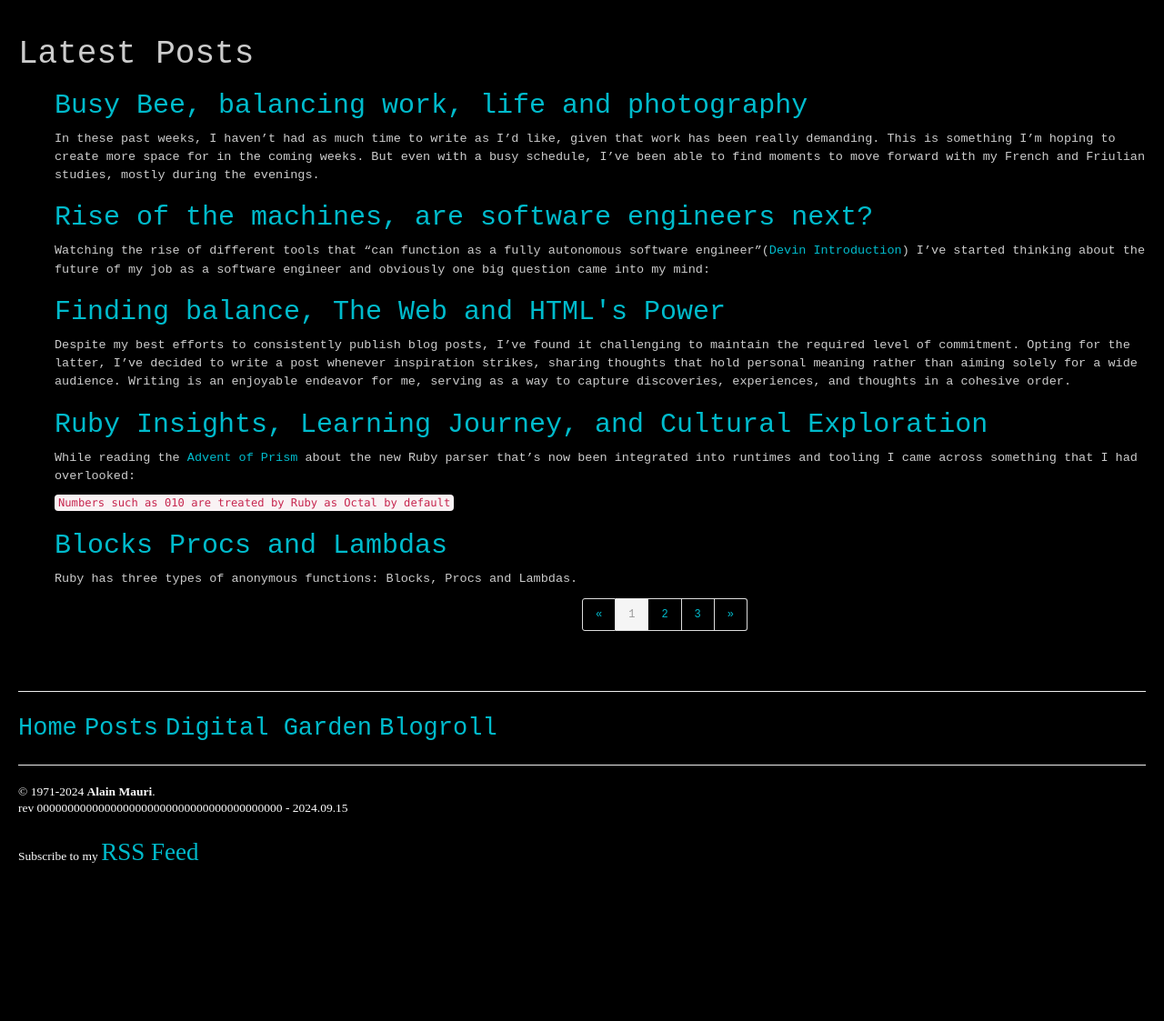
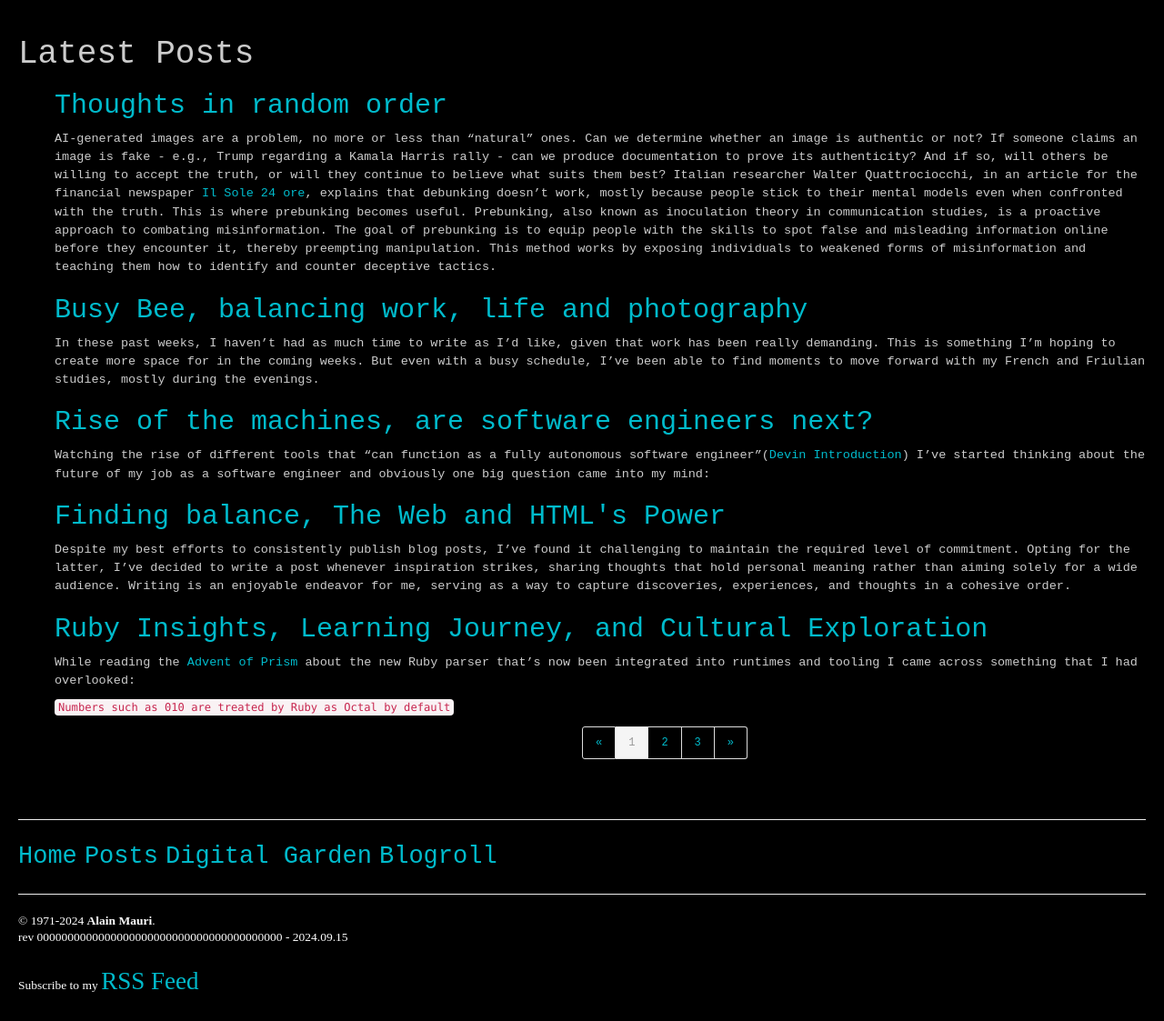
Before and after one commit to wildeng/wildeng.github.io, a Jekyll site: the page built from blog.html, in a window 1280 px wide. Shown: the whole page at 91% size. Built offline with Jekyll 4.4.1, drawn with Linux system fonts in a browser that asks for light colours; the list of posts is cut into pages by our own code; before the commit the page ends 981 px from its top, so only the background shows below that.

Commit message:
Add August 2024 blogpost

```diff
--- /dev/null
+++ b/_posts/2024-08-26-random-thoughts.md
@@ -0,0 +1,69 @@
+---
+layout: post
+author: Wildeng
+2024: 2024-08-26
+title: Thoughts in random order
+---
+
+AI-generated images are a problem, no more or less than "natural" ones. Can we determine whether an image is authentic or not? If someone claims an image is fake - e.g., Trump regarding a Kamala Harris rally -
+can we produce documentation to prove its authenticity? And if so, will others be willing to accept the truth, or will they continue to believe what suits them best?
+Italian researcher Walter Quattrociocchi, in an article for the financial newspaper [Il Sole 24 ore](https://www.ilsole24ore.com/art/armarsi-contro-fake-news-strumenti-il-prebunking-e-debunking-AGTHB8W), explains that debunking doesn't work, mostly because people stick to their mental models
+even when confronted with the truth. This is where prebunking becomes useful.
+Prebunking, also known as inoculation theory in communication studies, is a proactive approach to combating misinformation.
+The goal of prebunking is to equip people with the skills to spot false and misleading information online before they encounter it, thereby preempting manipulation.
+This method works by exposing individuals to weakened forms of misinformation and teaching them how to identify and counter deceptive tactics.
+
+Key aspects of prebunking include:
+
+1. Education: Teaching critical thinking skills and common manipulation techniques used in misinformation.
+2. Exposure: Presenting mild doses of misinformation along with explanations of why it's misleading.
+3. Practice: Allowing individuals to apply their new knowledge in controlled scenarios.
+4. Reinforcement: Regularly updating and reinforcing these skills as misinformation tactics evolve.
+
+By implementing prebunking strategies, the aim is to make online users more resilient to being misled in the future.
+This approach acknowledges that prevention is often more effective than cure when it comes to battling the spread of misinformation in our digital age.
+
+I've been back to Italy with the whole family after two years. Many things have changed, and I feel I belong to a different place now.
+But still, when I come here, many sweet memories come to my mind, and I start questioning my past choices.
+I guess it's normal, given that I moved to the UK for two main reasons: better job opportunities for a Rubyist and putting some distance between myself and all the pressures my former life was
+putting on me.
+Anyway, seeing what my kids have become and the happiness in my wife's eyes is enough to say that our life has improved a lot,
+despite Brexit and all the xenophobic rhetoric that comes from the British far right.
+
+I want to learn how to solve a Rubik's cube! :smile: I remember when I was a kid, back in the 80s, I had a Rubik's cube and after scrambling it, I detached all the coloured stickers and
+put them back in the right order, pretending I had solved it!
+
+I'm reading "Ruby under a Microscope" again. Sometimes I need to refresh my understanding of the language, and I think that I know more about Ruby than I do about Rails.
+This hasn't always been valued during interviews. What fascinates me is the way the language handles different scenarios, such as `include`, `extend`, and `prepend`,
+the algorithms used to parse the code, and generally all the internal mechanisms that make my life as a developer easier.
+
+---
+
+#### Things I like - in random order ####
+
+Some other pictures I recently took:
+
+<br/>
+<img src="https://pxscdn.com/public/m/_v2/424813098022428933/3781ba7d4-1bb9dc/8S7jdImacpHV/VPQAShFmJHjrIN6kSm5rsgAEpqHGsNxA9IEYmgIf.jpg" alt="a woman smiling while walking the dogs in Brighton" class="post-image"/>
+<br/>
+<br/>
+<img src="https://pxscdn.com/public/m/_v2/424813098022428933/530d83cd3-f15549/ShUL7h8BaWYq/b5eRHVRH7oE3gvjTsAuXkrwGUOmNmbb2OreasATo.jpg" alt="a photographer with some dancers posing for him in kelham island sheffield" class="post-image">
+<br/>
+<br/>
+
+
+:heart: I've tried many IDEs in my career but I always come back to Lunarvim or Emacs :heart:
+
+---
+
+#### Today's Links ####
+
+Prebunking with [Google](https://prebunking.withgoogle.com)
+
+You need just 19 words to provide [wise feedback](https://www.youtube.com/watch?v=8lfQGSV47Y8) from Daniel Pink `Pinkcast`
+
+Microsoft refuses to patch multiple flaws in Microsoft macOS apps [The Register](https://www.theregister.com/2024/08/19/cisco_talos_microsoft_macos/)
+
+Who uses LLM [prompt injection?](https://www.theregister.com/2024/08/13/who_uses_llm_prompt_injection/)
+
+The Obamas' [real superpower](https://slate.com/news-and-politics/2024/08/barack-obama-crowd-size-michelle-obama-black-jobs-dnc-speech.html)
--- a/blogroll.md
+++ b/blogroll.md
@@ -18,3 +18,4 @@ well sort of... :smile:
 [Rubenerd](https://rubenerd.com)
 [BrainBaking](https://brainbaking.com)
 [Baldur Bjarnason](https://www.baldurbjarnason.com/archive/)
+[The School of Life](https://www.theschooloflife.com)
```
